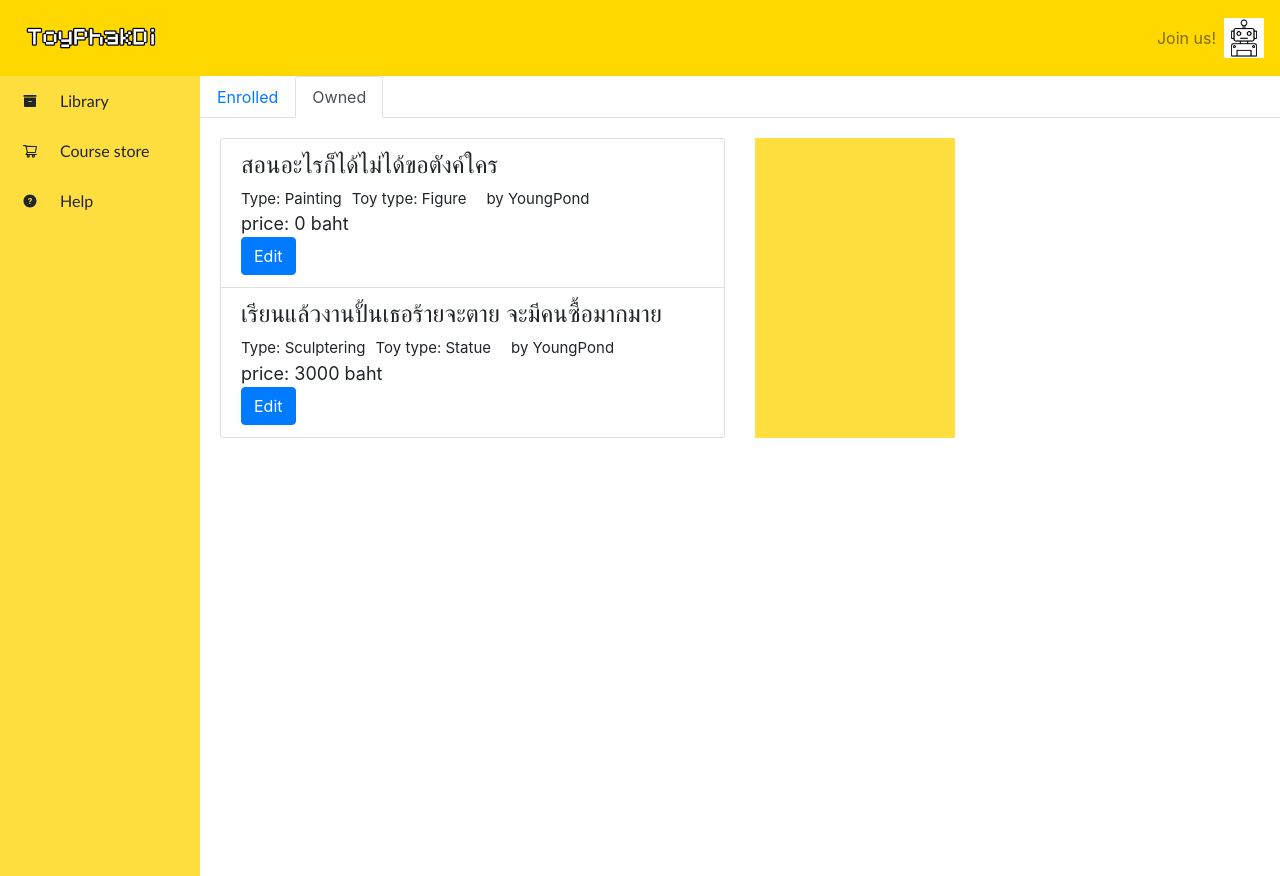
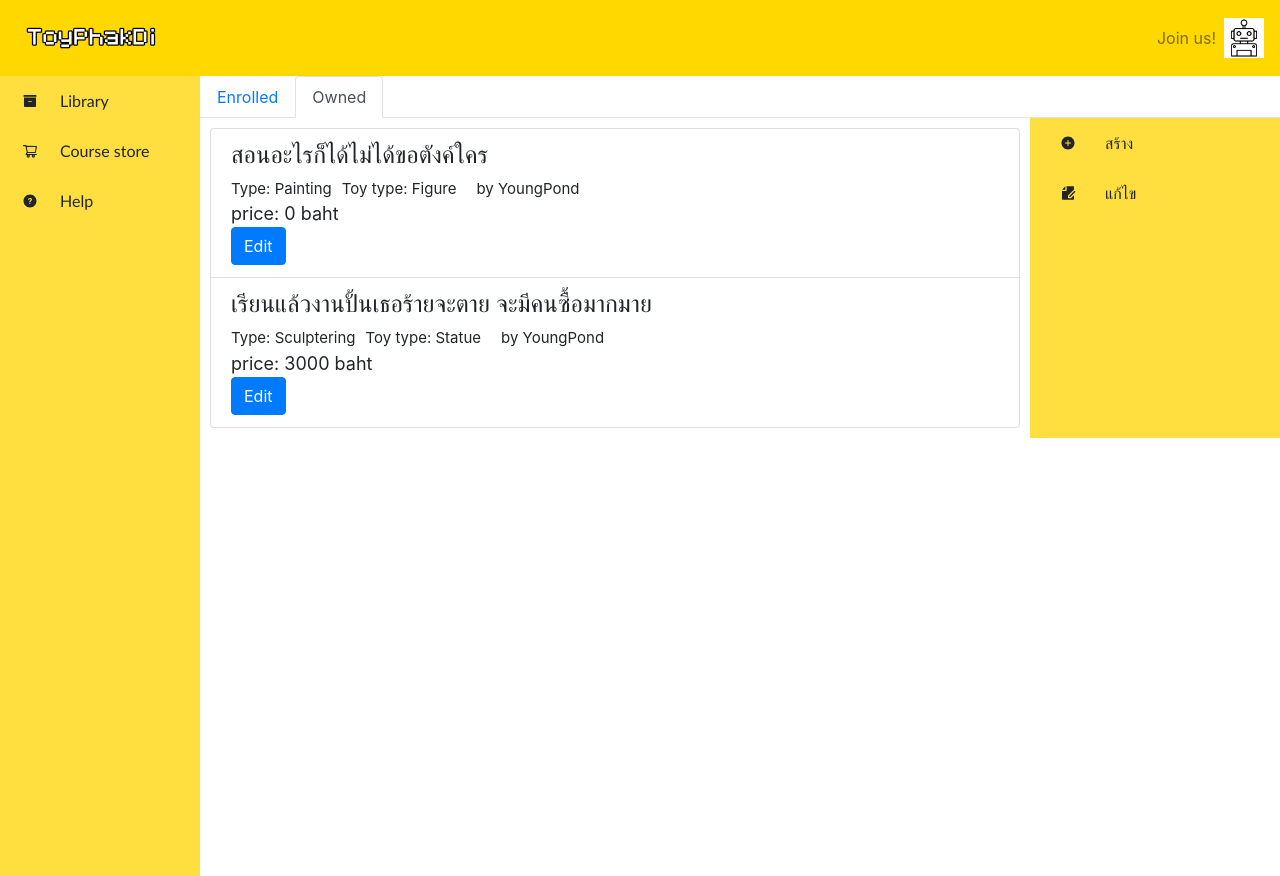
Before and after one commit to ThanakornK/Devcamp8, a React (Create React App) app: page / in a window 1280 px wide. Both pictures are taken after a click on the tab "Owned". Built offline with nearby package versions, Linux system fonts and the light colour scheme.

Commit message:
add Owned right side bar

```diff
--- /dev/null
+++ b/src/component/ContentOwnField.js
@@ -0,0 +1,28 @@
+import React from 'react'
+import { ListGroup, ListGroupItem, Container, Button, Row, Col } from 'react-bootstrap'
+import { OwnData } from './../component/OwnData';
+
+function ContentOwnField() {
+    return (
+        <div style={{ padding:"10px", width:"100%"}}>
+            <ListGroup className="CourseList">
+                {OwnData.map((val, key) => {
+                    return (
+                        <ListGroupItem className="list">
+                            <div><h4>{val.title}</h4></div>
+                            <Container className="DetailCourse" fluid="true">
+                                <div style={{ paddingRight: "10px" }}>Type: {val.type} </div>
+                                <div style={{ paddingRight: "20px" }}>Toy type: {val.toytype}</div>
+                                <div style={{ paddingRight: "5px" }}>by {val.owner}</div>
+                            </Container>
+                            <div style={{ fontSize: "18px" }}>price: {val.cost} baht</div>
+                            <Button>Edit</Button>
+                        </ListGroupItem>
+                    )
+                })}
+            </ListGroup>
+        </div>
+    )
+}
+
+export default ContentOwnField
--- a/src/component/ModalQuestion.js
+++ b/src/component/ModalQuestion.js
@@ -1,5 +1,6 @@
 import React, { Component, useState } from 'react';
-import { Modal, Button, InputGroup, FormControl } from 'react-bootstrap';
+import { Modal, Button, InputGroup, FormControl, Form } from 'react-bootstrap';
+import TestForm from './TestForm';
 import AlertSendQ from './AlertSendQ';
 
 import './../styles/ModalQuestion.css';
@@ -27,9 +28,7 @@ function ModalQuestion() {
                     <Modal.Title>Question about course</Modal.Title>
                 </Modal.Header>
                 <Modal.Body>
-                    <InputGroup size="lg">
-                        <FormControl as="textarea" aria-label="With textarea" />
-                    </InputGroup>
+                    <TestForm></TestForm>
                 </Modal.Body>
                 <Modal.Footer>
                     <Button variant="secondary" onClick={handleCloseModal}>
--- /dev/null
+++ b/src/component/OwnBarData.js
@@ -0,0 +1,16 @@
+import React from 'react';
+import * as IoIcons from "react-icons/io5";
+import * as RiIcons from "react-icons/ri";
+
+export const OwnBarData = [
+    {
+        title:"สร้าง",
+        icon:<IoIcons.IoAddCircle />,
+        path:"/createCourse"
+    },
+    {
+        title:"แก้ไข",
+        icon:<RiIcons.RiFileEditFill />,
+        path:"/editCourse"
+    }
+]
--- a/src/component/OwnSideBar.js
+++ b/src/component/OwnSideBar.js
@@ -1,10 +1,22 @@
 import React from 'react'
+import { OwnBarData } from './OwnBarData';
 import './../styles/OwnBar.css';
 
 function OwnSideBar() {
     return (
         <div className="OwnBar">
-
+            <ul className="OwnbarList">
+                {OwnBarData.map((val, key) => {
+                    return (
+                        <li
+                            key={key}
+                            className="row"
+                            onClick={() => { window.location.pathname = val.path; }}>
+                            <div id="icon">{val.icon}</div> <div id="title">{val.title}</div>
+                        </li>
+                    )
+                })}
+            </ul>
         </div>
     )
 }
--- /dev/null
+++ b/src/component/TestForm.js
@@ -0,0 +1,17 @@
+import React from 'react';
+import { Form } from 'react-bootstrap';
+
+function TestForm() {
+    return (
+        <div>
+            <Form>
+                <Form.Group controlId="exampleForm.ControlTextarea1">
+                    <Form.Label>Example textarea</Form.Label>
+                    <Form.Control as="textarea" rows={3} />
+                </Form.Group>
+            </Form>
+        </div>
+    )
+}
+
+export default TestForm
--- a/src/pages/Owned.js
+++ b/src/pages/Owned.js
@@ -2,37 +2,43 @@ import React from 'react'
 import { ListGroup, ListGroupItem, Container, Button, Row, Col } from 'react-bootstrap'
 import { OwnData } from './../component/OwnData';
 import OwnSideBar from './../component/OwnSideBar';
+import ContentOwnField from './../component/ContentOwnField';
 
 export default class Owned extends React.Component {
     render() {
         return (
-            <div style={{ padding: "10px" }}>
-                <Container style={{ padding: "10px" }} fluid="true">
-                    <Row >
-                        <Col>
-                            <ListGroup className="CourseList">
-                                {OwnData.map((val, key) => {
-                                    return (
-                                        <ListGroupItem className="list">
-                                            <div><h4>{val.title}</h4></div>
-                                            <Container className="DetailCourse" fluid="true">
-                                                <div style={{ paddingRight: "10px" }}>Type: {val.type} </div>
-                                                <div style={{ paddingRight: "20px" }}>Toy type: {val.toytype}</div>
-                                                <div style={{ paddingRight: "5px" }}>by {val.owner}</div>
-                                            </Container>
-                                            <div style={{ fontSize: "18px" }}>price: {val.cost} baht</div>
-                                            <Button>Edit</Button>
-                                        </ListGroupItem>
-                                    )
-                                })}
-                            </ListGroup>
-                        </Col>
-                        <Col>
-                            <OwnSideBar />
-                        </Col>
-                    </Row>
-                </Container>
-
+            // <div style={{ padding: "10px" }}>
+            //     <Container fluid="true">
+            //         <Row >
+            //             <Col sm>
+            //                 <ListGroup className="CourseList">
+            //                     {OwnData.map((val, key) => {
+            //                         return (
+            //                             <ListGroupItem className="list">
+            //                                 <div><h4>{val.title}</h4></div>
+            //                                 <Container className="DetailCourse" fluid="true">
+            //                                     <div style={{ paddingRight: "10px" }}>Type: {val.type} </div>
+            //                                     <div style={{ paddingRight: "20px" }}>Toy type: {val.toytype}</div>
+            //                                     <div style={{ paddingRight: "5px" }}>by {val.owner}</div>
+            //                                 </Container>
+            //                                 <div style={{ fontSize: "18px" }}>price: {val.cost} baht</div>
+            //                                 <Button>Edit</Button>
+            //                             </ListGroupItem>
+            //                         )
+            //                     })}
+            //                 </ListGroup>
+            //             </Col>
+            //             <Col sm={2}>
+            //                 <OwnSideBar />
+            //             </Col>
+            //         </Row>
+            //     </Container>
+            // </div>
+            <div style={{ display: "flex", flexDirection: "row" }} fluid="true">
+                <ContentOwnField />
+                <div>
+                    <OwnSideBar />
+                </div>
             </div>
         )
     }
--- a/src/styles/OwnBar.css
+++ b/src/styles/OwnBar.css
@@ -1,6 +1,6 @@
 .OwnBar {
     height: 100%;
-    width: 200px;
+    width: 250px;
     background-color: #FFDF40;
 }
 
```
Also changed, not shown: src/component/Sidebar.js (+5 -5 lines), 1 other file (tests, documents, lock files or other folders).
